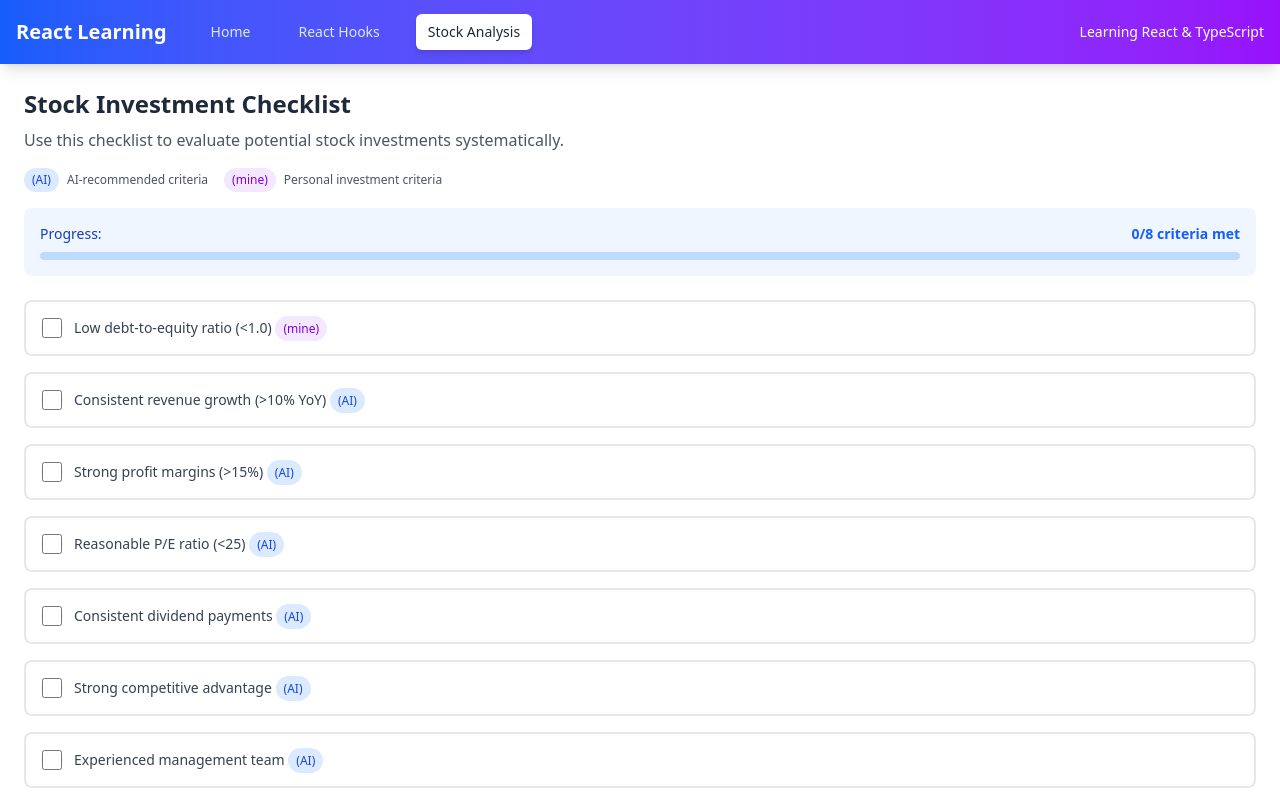
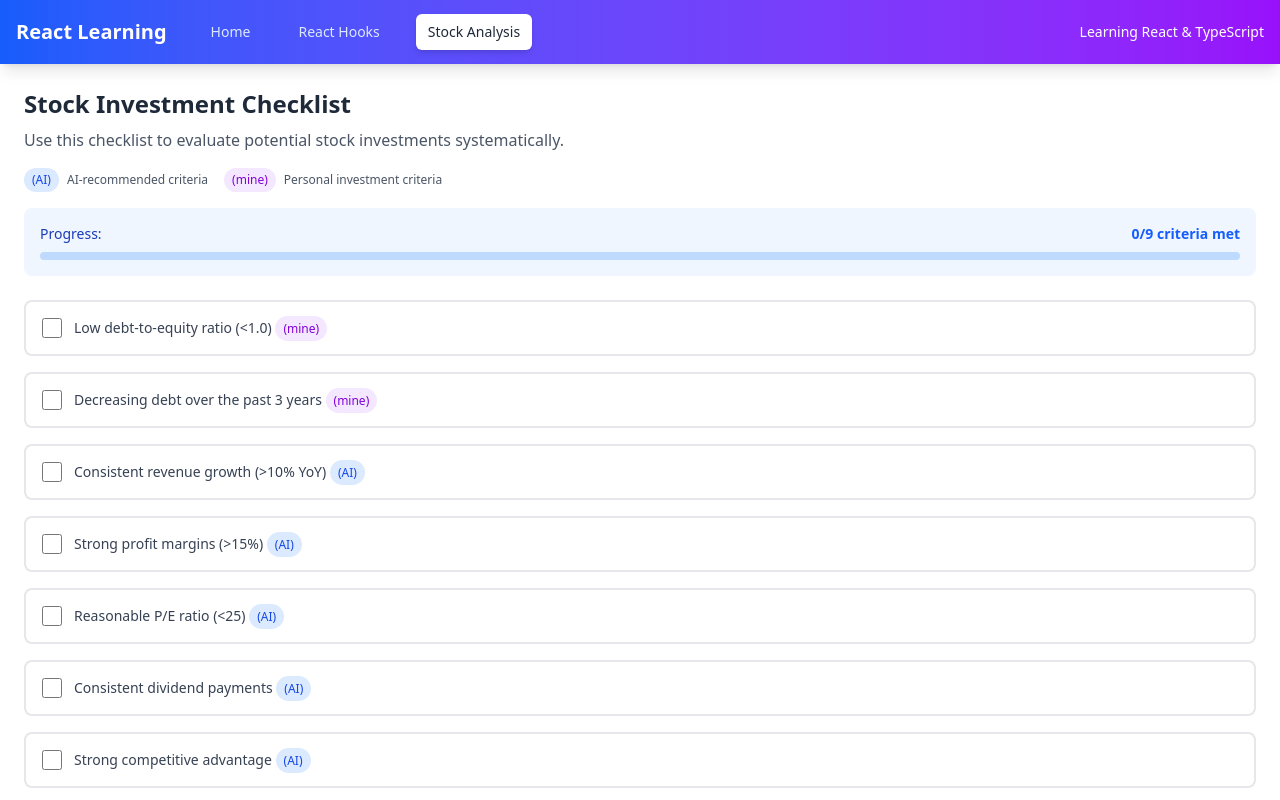
Before and after one commit to Ravi-Royal/reactLearning, a React (Vite) app: page /stock/checklist in a window 1280 px wide. Shown: the top 800 px of the page. Built offline with nearby package versions, Linux system fonts and the light colour scheme.

Commit message:
feat: Add 'Decreasing debt over the past 3 years' item to Stock Investment Checklist

```diff
--- a/src/pages/components/stock/StockCheckList.tsx
+++ b/src/pages/components/stock/StockCheckList.tsx
@@ -4,6 +4,7 @@ import { CHECKLIST_CATEGORIES } from './helpers/StockCheckList.constants';
 function StockCheckList() {
     const [checklistItems, setChecklistItems] = useState([
         { id: 'debt', label: 'Low debt-to-equity ratio (<1.0)', checked: false, category: CHECKLIST_CATEGORIES.PERSONAL },
+        { id: 'yearOveryearDebt', label: 'Decreasing debt over the past 3 years', checked: false, category: CHECKLIST_CATEGORIES.PERSONAL },
         { id: 'revenue', label: 'Consistent revenue growth (>10% YoY)', checked: false, category: CHECKLIST_CATEGORIES.AI },
         { id: 'profit', label: 'Strong profit margins (>15%)', checked: false, category: CHECKLIST_CATEGORIES.AI },
         { id: 'pe', label: 'Reasonable P/E ratio (<25)', checked: false, category: CHECKLIST_CATEGORIES.AI },
```
